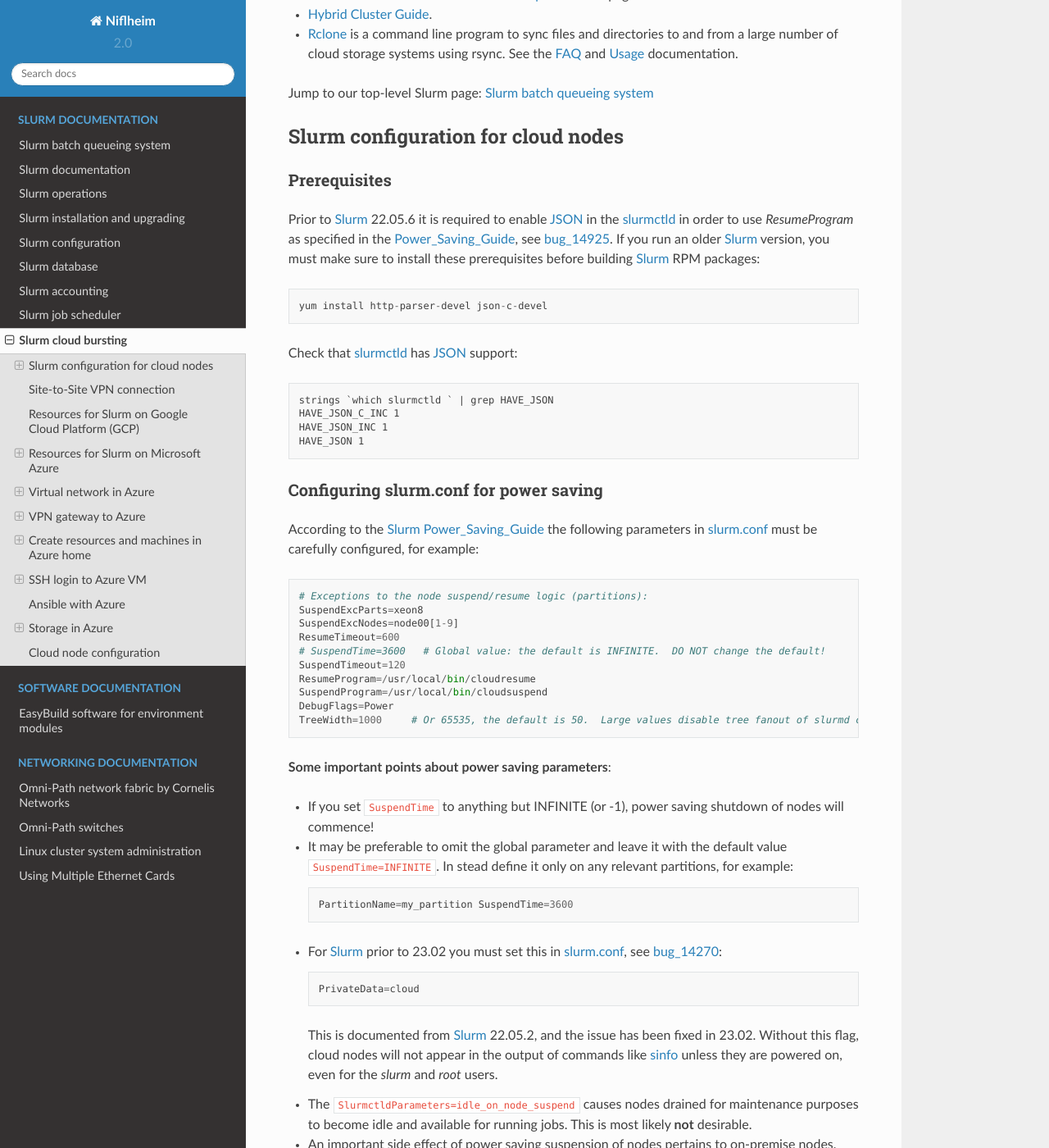
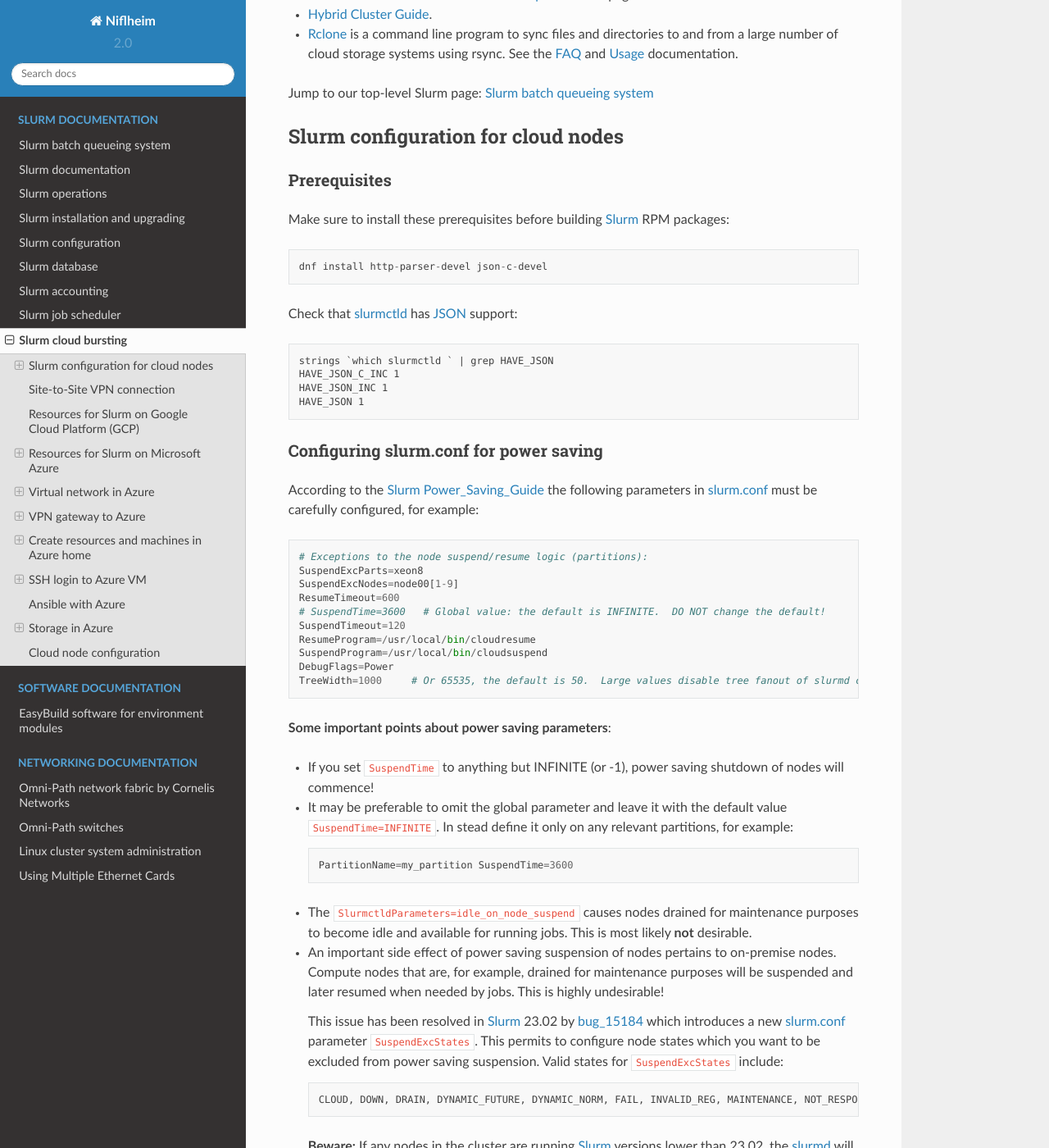
Before and after one commit to OleHolmNielsen/Niflheim_system, a Sphinx documentation site: the page built from docs/Slurm_cloud_bursting.rst, in a window 1280 px wide and 1400 px high, scrolled down 1222 px. Shown: the whole window at 82% size. Built offline with Sphinx 7.4.7 and the Read the Docs theme 2.0.0, drawn with Linux system fonts in a browser that asks for light colours; some of the changed text lies outside the part shown.

Commit message:
Removed old Slurm version info

```diff
--- a/docs/Slurm_cloud_bursting.rst
+++ b/docs/Slurm_cloud_bursting.rst
@@ -41,12 +41,9 @@
 Prerequisites
 -------------
 
-Prior to Slurm_ 22.05.6 it is required to enable JSON_ in the slurmctld_ in order to use *ResumeProgram* as specified in the Power_Saving_Guide_,
-see bug_14925_.
-If you run an older Slurm_ version,
-you must make sure to install these prerequisites before building Slurm_ RPM packages::
+Make sure to install these prerequisites before building Slurm_ RPM packages::
 
-  yum install http-parser-devel json-c-devel
+  dnf install http-parser-devel json-c-devel
 
 Check that slurmctld_ has JSON_ support::
 
@@ -84,13 +81,6 @@
   In stead define it only on any relevant partitions, for example::
 
     PartitionName=my_partition SuspendTime=3600
-
-* For Slurm_ prior to 23.02 you must set this in slurm.conf_, see bug_14270_::
-
-    PrivateData=cloud
-
-  This is documented from Slurm_ 22.05.2, and the issue has been fixed in 23.02.
-  Without this flag, cloud nodes will not appear in the output of commands like sinfo_ unless they are powered on, even for the *slurm* and *root* users.
 
 * The ``SlurmctldParameters=idle_on_node_suspend`` causes nodes drained for maintenance purposes to become idle and available
   for running jobs.
@@ -203,9 +193,9 @@
 * `What is Azure CLI <https://docs.microsoft.com/en-us/cli/azure/what-is-azure-cli>`_
 * `Get started with Azure CLI <https://docs.microsoft.com/en-us/cli/azure/get-started-with-azure-cli>`_.
 
-Install Azure_CLI_ using `yum <https://docs.microsoft.com/en-us/cli/azure/install-azure-cli-yum>`_:
+Install Azure_CLI_ using `dnf <https://learn.microsoft.com/en-us/cli/azure/install-azure-cli-linux?pivots=dnf>`_:
 
-* On CentOS/RHEL import the Microsoft repository key::
+* On RHEL import the Microsoft repository key::
 
     rpm --import https://packages.microsoft.com/keys/microsoft.asc
 
@@ -220,7 +210,7 @@
 
 * Install the azure-cli package::
 
-    yum install azure-cli
+    dnf install azure-cli
 
 Alternatively, the following Ansible_ role may be used::
 
```
Also changed, not shown: other parts of docs/Slurm_cloud_bursting.rst (+1 -1 lines).
